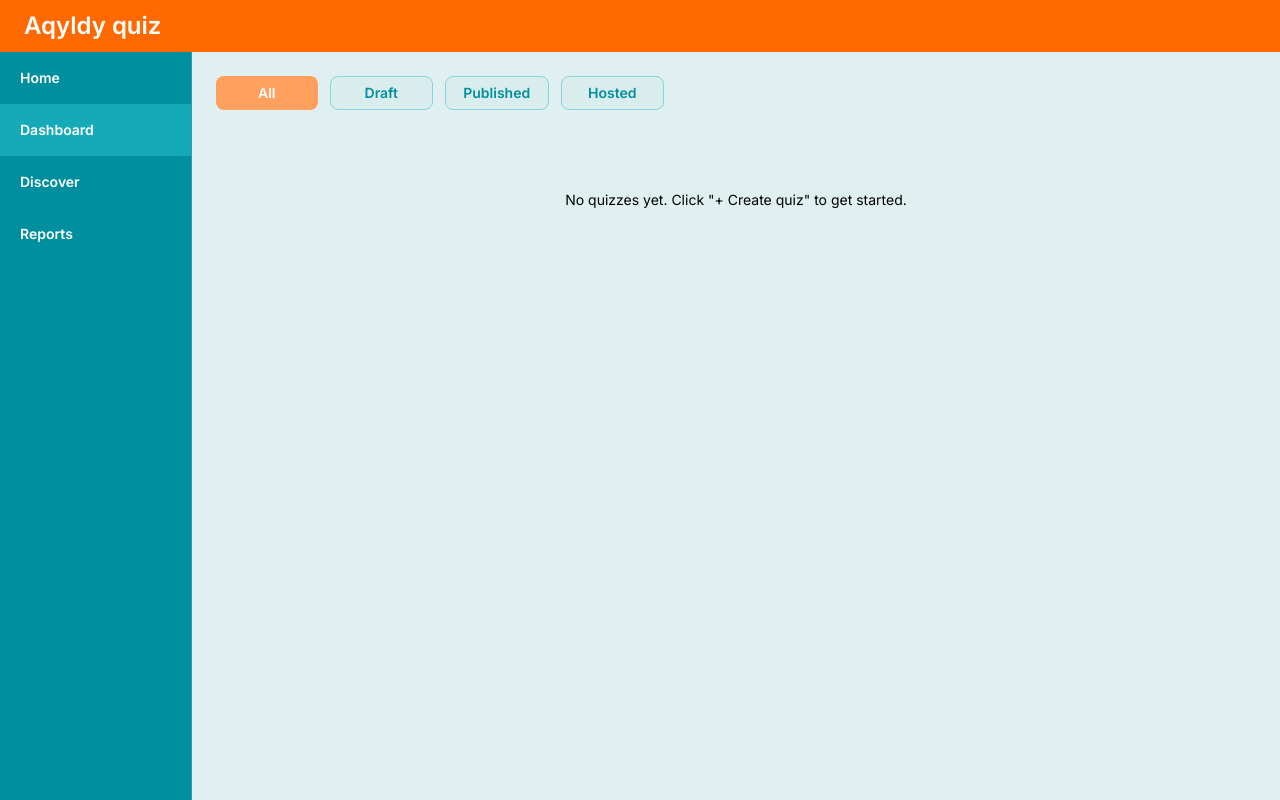
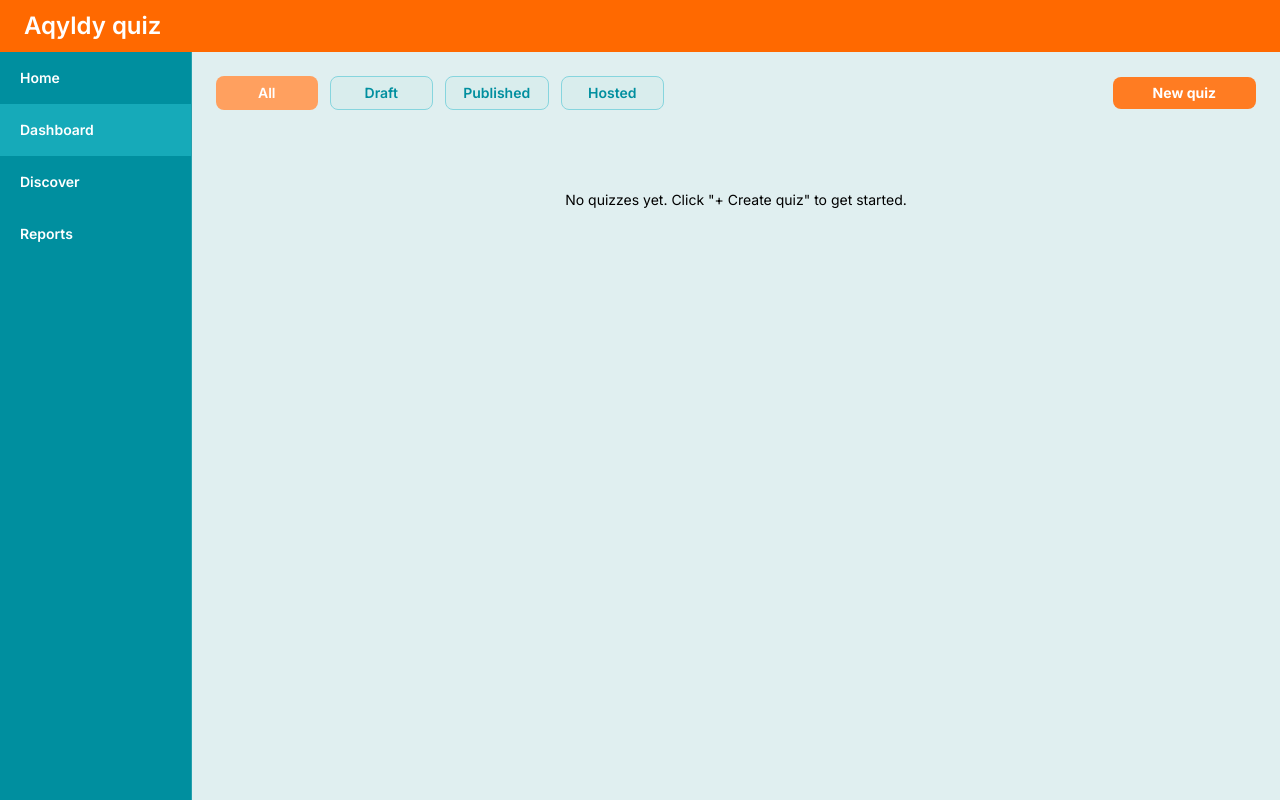
Before and after one commit to ErRoNNyy/aqyldy-quiz, a Next.js app: page /dashboard in a window 1280 px wide. Built offline with nearby package versions, Linux system fonts and the light colour scheme; no server answers.

Commit message:
Added new quiz button in dashboard page

```diff
--- a/src/features/quiz/DashboardPanel.tsx
+++ b/src/features/quiz/DashboardPanel.tsx
@@ -143,7 +143,8 @@ export function DashboardPanel() {
   return (
     <AuthenticatedLayout username={username}>
       <div className="flex-1 bg-[#E0EFF0] p-6">
-      <div className="mb-5 flex max-w-md gap-3">
+      <div className="mb-5 flex items-center justify-between gap-3">
+        <div className="flex max-w-md flex-1 gap-3">
           {filters.map((f) => (
             <button
               key={f.key}
@@ -159,7 +160,15 @@ export function DashboardPanel() {
               {f.label}
             </button>
           ))}
+        </div>
 
+        <button
+          type="button"
+          onClick={() => router.push("/dashboard/edit")}
+          className="flex shrink-0 items-center gap-1.5 rounded-lg bg-[#FF7C22] px-10 py-1.5 text-sm font-bold text-white transition hover:bg-orange-600 hover:scale-[1.02]"
+        >
+          New quiz
+        </button>
       </div>
 
       {status && <p className="mb-4 text-sm font-medium text-red-600">{status}</p>}
```
Lines whose indentation alone changed are shown as unchanged.
